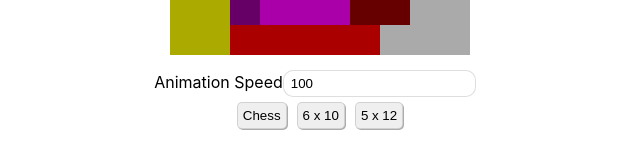
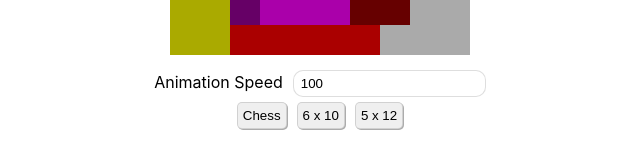
Before and after one commit to DrewThomasCorps/exact-cover-problem-react, a React (Create React App) app: page / in a window 1280 px wide. Shown: the part 155-315 px from the top of the page, without its empty margins (320-960 px from the left). Built offline with nearby package versions, Linux system fonts and the light colour scheme.

Commit message:
Add margin left

```diff
--- a/src/App.css
+++ b/src/App.css
@@ -53,7 +53,7 @@ button {
 }
 
 .controls input {
-  margin-right: 10px;
+  margin-left: 10px;
   padding: 5px 7px;
   border-radius: 10px;
   border: 1px solid rgba(90, 90, 90, 0.2)
```
